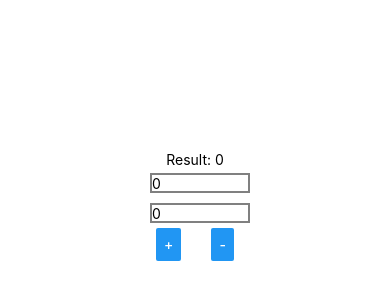
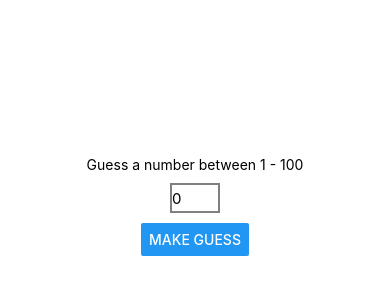
Before and after one commit to l1l1l1l1l/mobile-programming, a React Native app: screen / in a window 390 px wide. Shown: the part 216-516 px from the top of the page. Built offline with nearby package versions, Linux system fonts and the light colour scheme.

Commit message:
NumberGuessingGame

```diff
--- a/App.js
+++ b/App.js
@@ -1,8 +1,8 @@
 import React from 'react';
-import Calculator from './components/Calculator'
+import NumberGuessingGame from './components/NumberGuessingGame'
 
 export default function App() {
   return (
-        <Calculator/>
+        <NumberGuessingGame/>
   );
 }
--- /dev/null
+++ b/components/NumberGuessingGame.js
@@ -0,0 +1,67 @@
+import React, { useState, useEffect } from 'react';
+import { Text, View, StyleSheet, Button, TextInput, Alert } from 'react-native';
+
+let answer;
+let numberOfTries;
+
+export default function NumberGuessingGame() {
+
+    const [question, setQuestion] = useState("Guess a number between 1 - 100");
+    const [guess, setGuess] = useState(0);
+
+    const start = () => {
+        numberOfTries = 0;
+        answer = Math.floor(Math.random() * 100) + 1;
+    }
+
+    useEffect(() => {
+        start()
+    }, [])
+
+    const guessingGame = () => {
+
+        if (guess > answer) {
+            setQuestion("Your guess " + guess + " is too high");
+            numberOfTries += 1;
+        } else if (guess < answer) {
+            setQuestion("Your guess " + guess + " is too low");
+            numberOfTries += 1;
+        } else {
+            Alert.alert("You guessed the number in " + numberOfTries + " guesses");
+        }
+        setGuess('');
+    }
+
+    return (
+        <View style={styles.container}>
+
+            <Text>{question}</Text>
+
+            <TextInput style={styles.input}
+                keyboardType={'numeric'}
+                onChangeText={text => setGuess(text)} value={guess}
+            />
+
+            <Button title='MAKE GUESS' onPress={guessingGame} />
+        </View>
+    );
+}
+
+const styles = StyleSheet.create({
+
+    container: {
+        flex: 1,
+        alignItems: 'center',
+        justifyContent: 'center',
+    },
+
+    input: {
+        width: 50,
+        height: 30,
+        borderColor: 'gray',
+        borderWidth: 2,
+        marginBottom: 10,
+        marginTop: 10,
+        fontSize: 15
+    }
+});
```
Also changed, not shown: 1 other file (tests, documents, lock files or other folders).
